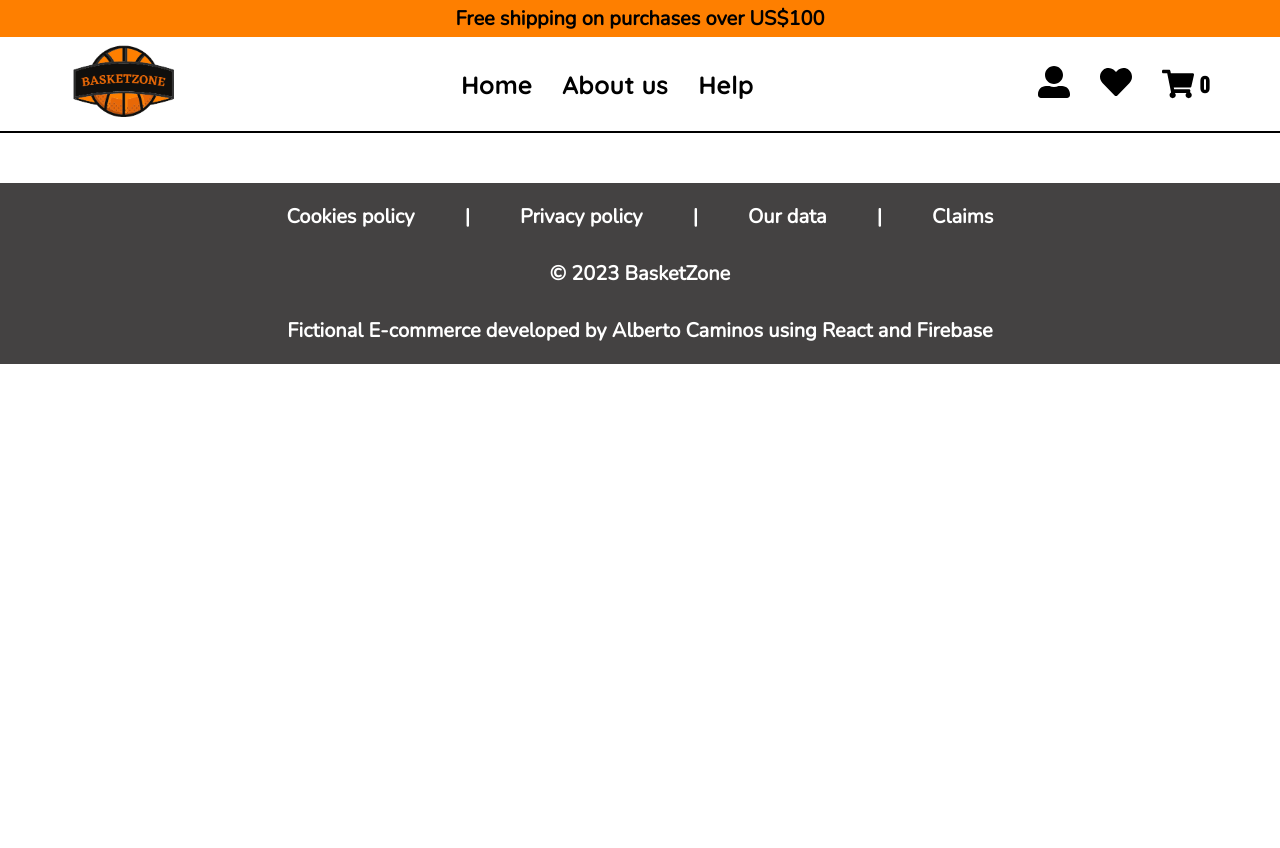
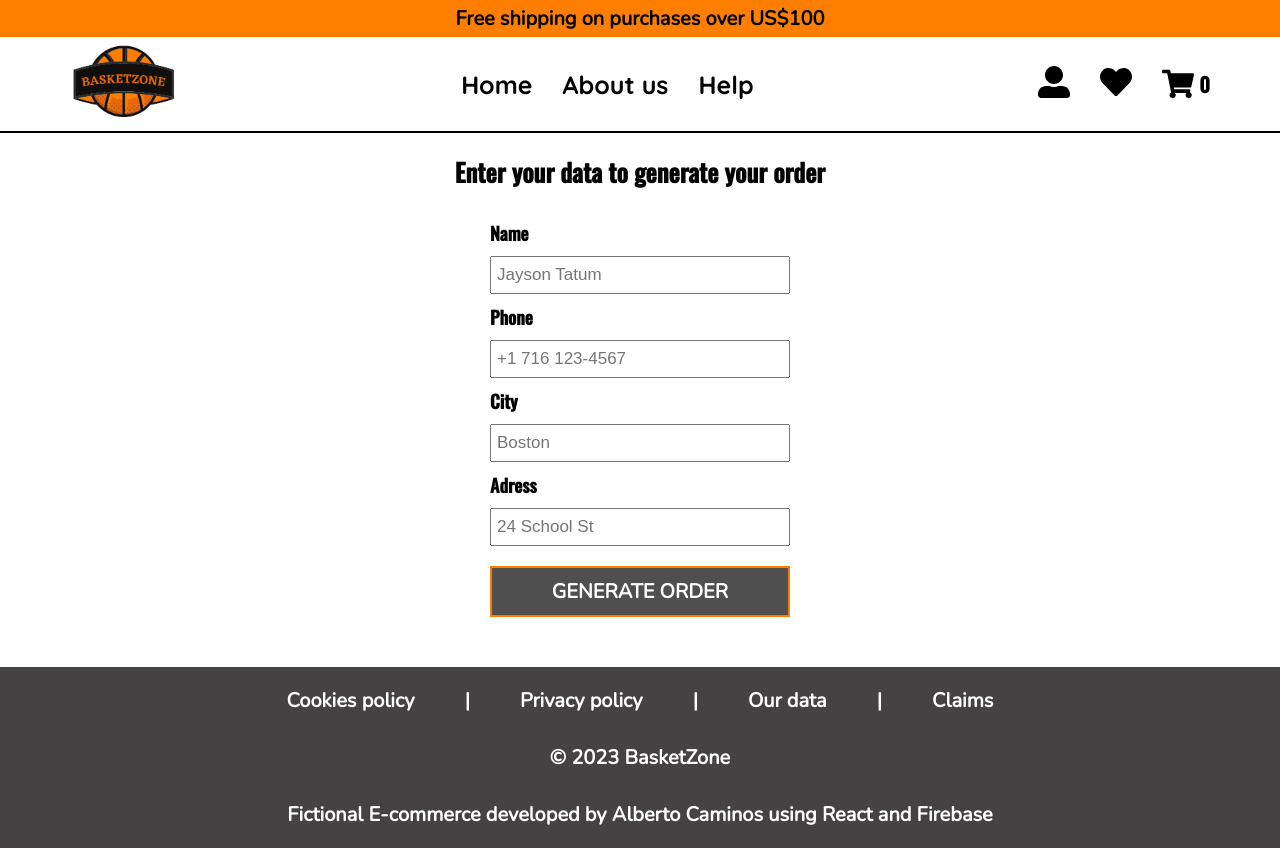
Before and after one commit to AlbeerC/Basket-Zone, a React (Create React App) app: page /checkout in a window 1280 px wide. Before the commit the page ends 800 px from the top, so only its background shows below. Built offline with nearby package versions, Linux system fonts and the light colour scheme.

Commit message:
new checkout component

```diff
--- a/src/App.js
+++ b/src/App.js
@@ -13,6 +13,7 @@ import Favorites from './components/Favorites/Favorites';
 import LogIn from './components/LogIn/LogIn';
 import SignIn from './components/SignIn/SignIn';
 import Dashboard from './components/Dashboard/Dashboard';
+import Checkout from './components/Checkout/Checkout';
 // Context
 import CartProvider from './context/CartContext';
 import FavoritesProvider from './context/FavoritesContext';
@@ -37,6 +38,7 @@ function App() {
                 <Route path='/login' element={<LogIn />} />
                 <Route path='/register' element={<SignIn />} />
                 <Route path='/myaccount' element={<Dashboard />}/>
+                <Route path='/checkout' element={<Checkout />}/>
               </Routes>
               <Footer />
             </CartProvider>
--- a/src/components/Cart/Cart.jsx
+++ b/src/components/Cart/Cart.jsx
@@ -3,10 +3,21 @@ import { useContext } from "react";
 import { CartContext } from "../../context/CartContext";
 import { Link } from "react-router-dom";
 import CartProduct from "../CartProduct/CartProduct";
+import { useAuth } from "../../context/AuthContext";
 
 function Cart () {
 
     const {cart, total, clearCart} = useContext(CartContext)
+    const auth = useAuth()
+    const user = auth.isLoggedIn
+
+    const handleButton = () => {
+        if (user) {
+            return <Link to='/checkout'><button>Finish buying</button></Link>
+        } else {
+            return <Link to='/login'><button>Finish buying</button></Link>
+        }
+    }
 
 
     if (cart.length === 0) {
@@ -26,7 +37,8 @@ function Cart () {
             ))}
             <div className="bottom">
                 <p>Total: ${total}</p>
-                <button>Finish buying</button>
+{/*                 <Link to='/checkout'><button>Finish buying</button></Link> */}
+                {handleButton()}
                 <button onClick={() => clearCart()}>Clear cart</button>
             </div>
         </div>
--- a/src/components/Cart/Cart.scss
+++ b/src/components/Cart/Cart.scss
@@ -49,7 +49,11 @@
         }
 
         button {
-            @include grayButton
+            @include grayButton;
+
+            a {
+                color: $white;
+            }
         }
     }
 }
--- a/src/components/CartProduct/CartProduct.scss
+++ b/src/components/CartProduct/CartProduct.scss
@@ -23,7 +23,7 @@
 
         img {
             height: 15rem;
-            width: auto;
+            min-width: 20rem;
         }
 
         button {
--- /dev/null
+++ b/src/components/Checkout/Checkout.jsx
@@ -0,0 +1,56 @@
+import { useState, useContext } from 'react'
+import './Checkout.scss'
+import { useNavigate } from 'react-router-dom'
+import { CartContext } from '../../context/CartContext'
+
+function Checkout () {
+
+    const [name, setName] = useState("")
+    const [phone, setPhone] = useState("")
+    const [city, setCity] = useState("")
+    const [adress, setAdress] = useState("")
+    const [formSubmitted, setFormSubmitted] = useState(false)
+    const navigate = useNavigate()
+    const { clearCart } = useContext(CartContext)
+
+    const handleSubmit = (e) => {
+        e.preventDefault()
+
+        if (name && phone && city && adress) {
+          setFormSubmitted(true)
+          setTimeout(() => {
+            setFormSubmitted(false)
+            clearCart()
+            return navigate("/")
+          }, 3000)
+        }
+      }
+
+    return (
+        <div className='checkout'>
+            <h2>Enter your data to generate your order</h2>
+            {formSubmitted && <p className='success-message'>Order generated successfully! Thanks for your purchase</p>}
+            <form className='checkout-form' onSubmit={handleSubmit}>
+                <div className="field">
+                    <label>Name</label>
+                    <input type="text" placeholder='Jayson Tatum' required value={name} onChange={(e) => setName(e.target.value)}/>
+                </div>
+                <div className="field">
+                    <label>Phone</label>
+                    <input type="number" placeholder='+1 716 123-4567' required value={phone} onChange={(e) => setPhone(e.target.value)}/>
+                </div>
+                <div className="field">
+                    <label>City</label>
+                    <input type="text" placeholder='Boston' required value={city} onChange={(e) => setCity(e.target.value)}/>
+                </div>
+                <div className="field">
+                    <label>Adress</label>
+                    <input type="text" placeholder='24 School St' required value={adress} onChange={(e) => setAdress(e.target.value)}/>
+                </div>
+                <button type='submit'>Generate order</button>
+            </form>
+        </div>
+    )
+}
+
+export default Checkout
--- /dev/null
+++ b/src/components/Checkout/Checkout.scss
@@ -0,0 +1,53 @@
+@import '../../scss/variables';
+
+.checkout {
+    min-height: 50vh;
+
+    h2 {
+        font-size: 2.5rem;
+        text-align: center;
+        margin: 2rem 0;
+        font-family: $titleFont;
+    }
+
+    .checkout-form {
+        display: grid;
+        place-items: center;
+
+        .field {
+            display: flex;
+            flex-direction: column;
+
+            label {
+                font-family: $titleFont;
+                font-size: 1.8rem;
+                font-weight: bold;
+                padding: 1rem 0;
+            }
+
+            input {
+                padding: .7rem 0;
+                width: 30rem;
+                font-size: 1.7rem;
+                padding-left: .5rem;
+            }
+        }
+    }
+
+    button {
+        @include grayButton;
+        margin-top: 2rem;
+        width: 30rem;
+    }
+
+    .success-message {
+        background-color: #40c940;
+        color: $white;
+        font-weight: bold;
+        font-size: 1.8rem;
+        padding: 1rem;
+        text-align: center;
+        max-width: 50rem;
+        margin: 0 auto;
+    }
+}
```
